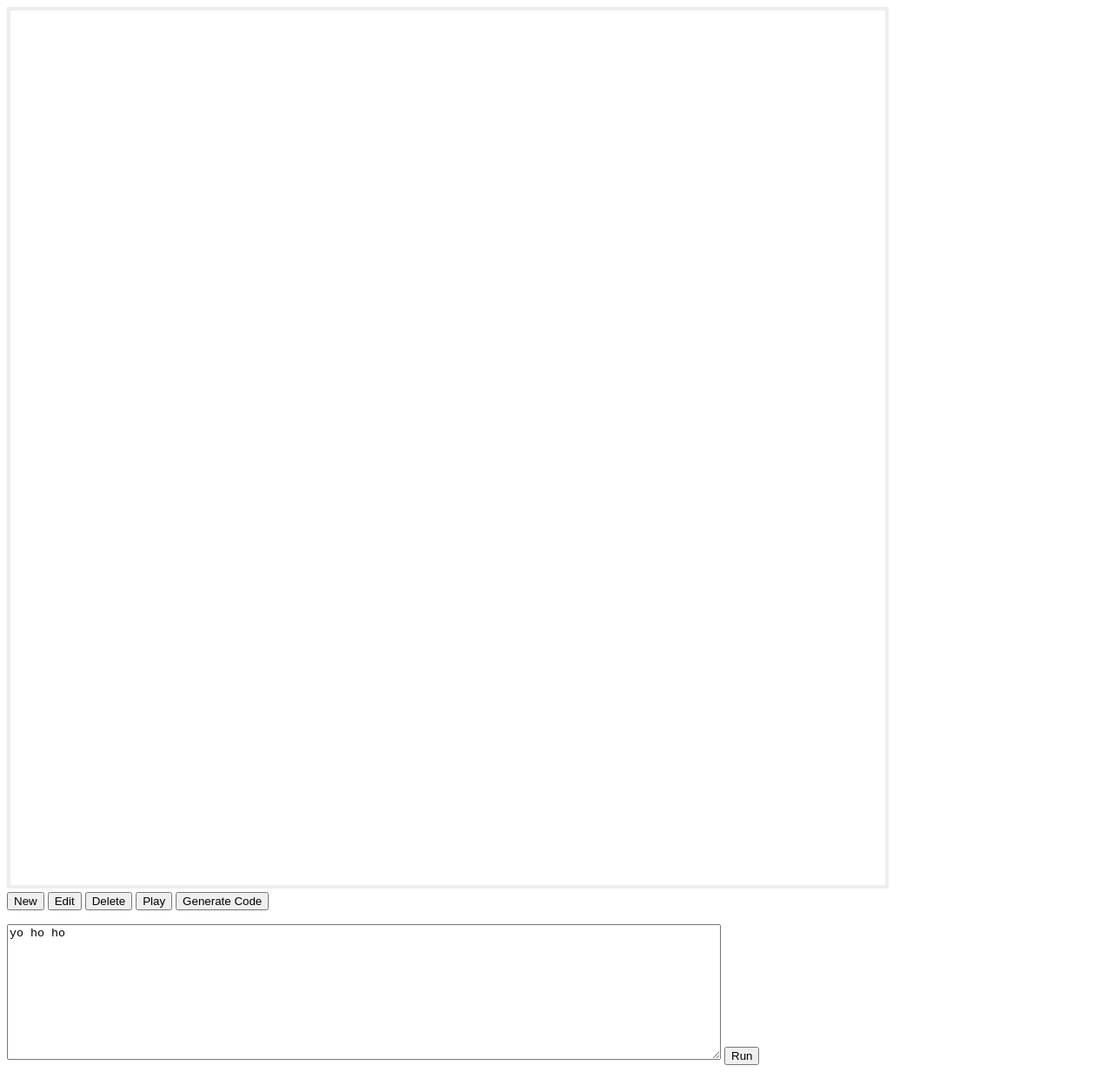
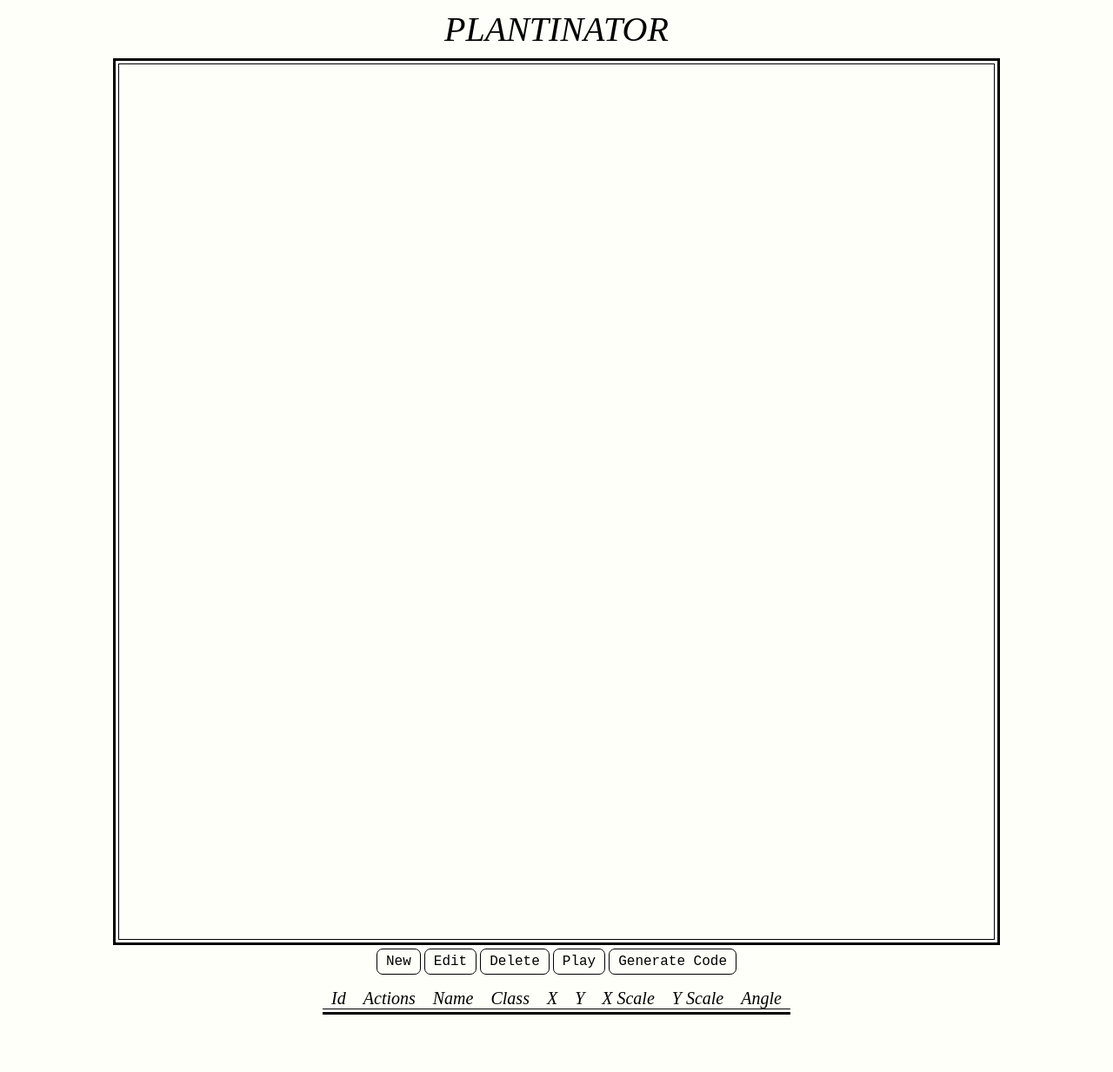
Before and after one commit to netssrmrz/plantanimator, a website: page public/editor.html in a window 1280 px wide. Shown: the whole page at 87% size. After the commit the page ends 1180 px from the top, so only its background shows below. Drawn offline with Linux system fonts and the light colour scheme.

Commit message:
set style

```diff
--- a/public/editor.html
+++ b/public/editor.html
@@ -5,11 +5,37 @@
     <meta charset="utf-8" />
     <title>Plant Animator - Home</title>
     <style>
-      canvas
+      h1
       {
-        border: 4px solid #eee;
-        margin-right: 3px;
-        padding: 3px;
+        font-family: serif;
+        font-style: italic;
+        font-size: 40px;
+        text-transform: uppercase;
+        font-weight: 100;
+        margin: 10px;
+      }
+
+      body
+      {
+        text-align: center;
+        margin: 0px;
+        background-color: #fffff9;
+      }
+
+      button
+      {
+        border: 1px solid #000;
+        padding: 5px 10px;
+        background-color: inherit;
+        font-family: monospace;
+        border-radius: 7px;
+        font-size: 16px;
+        cursor: pointer;
+      }
+
+      #plant_code_gen
+      {
+        display: none;
       }
 
       #plant_props_div
@@ -410,6 +436,11 @@
           {
             this.rotate_plant = plant;
           }
+
+          if (this.plant_list)
+          {
+            this.plant_list.Select_Plant(plant);
+          }
         }
 
         OnMouseUp_Canvas(event)
@@ -429,7 +460,12 @@
           return css`
             canvas
             {
-              border: 4px solid #eee;
+              border: 0;
+              box-shadow:
+                0px 0px 0px 1px rgb(0,0,0),
+                0px 0px 0px 4px rgb(255, 255, 255),
+                0px 0px 0px 7px rgb(0, 0, 0);
+              margin: 7px;
               padding: 3px;
             }
           `;
@@ -483,9 +519,97 @@
           this.requestUpdate();
         }
 
+        Select_Plant(plant)
+        {
+
+        }
+
+        Get_Plant(id)
+        {
+          let res = null;
+
+          if (this.plants && this.plants.length>0)
+          {
+            for (let i=0; i<this.plants.length; i++)
+            {
+              plant = this.plants[i];
+              if (plant.i == id)
+              {
+                res = plant;
+                break;
+              }
+            }
+          }
+
+          return res;
+        }
+
+        static get styles()
+        {
+          return css`
+            :host
+            {
+              display: block;
+            }
+            table
+            {
+              border-collapse: collapse;
+              margin-left:auto;
+              margin-right:auto;
+            }
+            thead
+            {
+              box-shadow:
+                rgb(0,0,0) 0px 1px 0px 0px,
+                rgb(255,255,255) 0px 4px 0px 0px,
+                rgb(0,0,0) 0px 7px 0px 0px;
+            }
+            tbody:before
+            {
+              display: block;
+              content: " ";
+              height: 20px;
+            }
+            th
+            {
+              font-weight: 100;
+              font-family: serif;
+              font-style: italic;
+              font-size: 20px;
+              xtext-transform: uppercase;
+              padding: 0px 10px;
+            }
+            td
+            {
+              padding: 4px 0px;
+              font-family: monospace;
+              font-size: 16px;
+            }
+          `;
+        }
+
         render()
         {
-          return html`<ul>${this.Render_Items()}</ul>`;
+          return html`
+            <table>
+              <thead>
+                <tr>
+                  <th>Id</th>
+                  <th>Actions</th>
+                  <th>Name</th>
+                  <th>Class</th>
+                  <th>X</th>
+                  <th>Y</th>
+                  <th>X Scale</th>
+                  <th>Y Scale</th>
+                  <th>Angle</th>
+                </tr>
+              </thead>
+              <tbody>
+                ${this.Render_Items()}
+              </tbody>
+            </table>
+          `;
         }
 
         Render_Items()
@@ -506,10 +630,17 @@
         Render_Item(i, plant)
         {
           return html`
-            <li>
-              <input type="checkbox" value="${i}">
-              ${plant.name}: x = ${plant.x}, y = ${plant.y}
-            </li>
+            <tr>
+              <td>${i}</td>
+              <td><input type="checkbox" value="${i}"></td>
+              <td>${plant.name}</td>
+              <td>${plant.class_name}</td>
+              <td>${plant.x}</td>
+              <td>${plant.y}</td>
+              <td>${plant.x_scale}</td>
+              <td>${plant.y_scale}</td>
+              <td>${plant.angle}</td>
+            </tr>
             `;
         }
       }
@@ -778,7 +909,7 @@
   </head>
 
   <body>
-
+    <h1>Plantinator</h1>
     <editor-canvas id="editor_canvas" plant_list_id="plant_list"></editor-canvas>
 
     <div id="">
```
